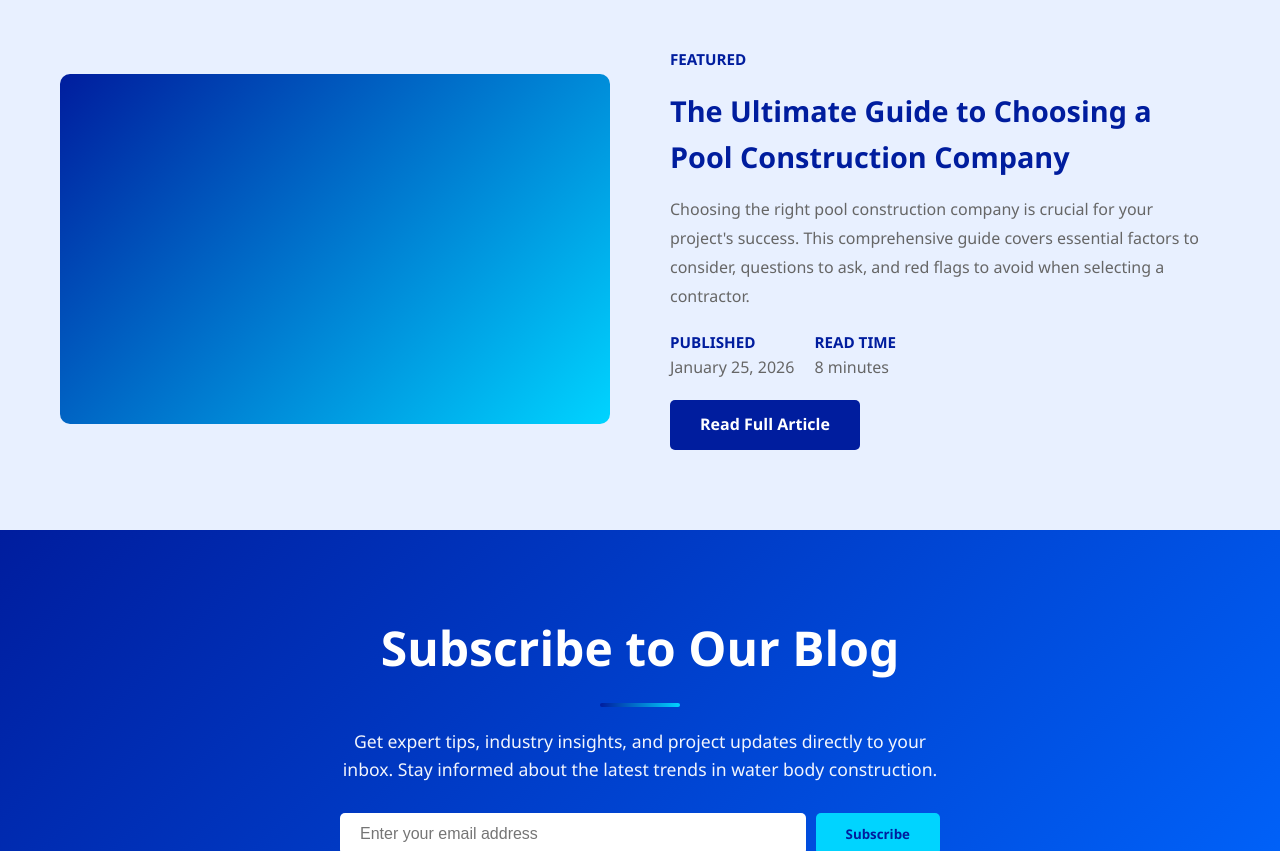
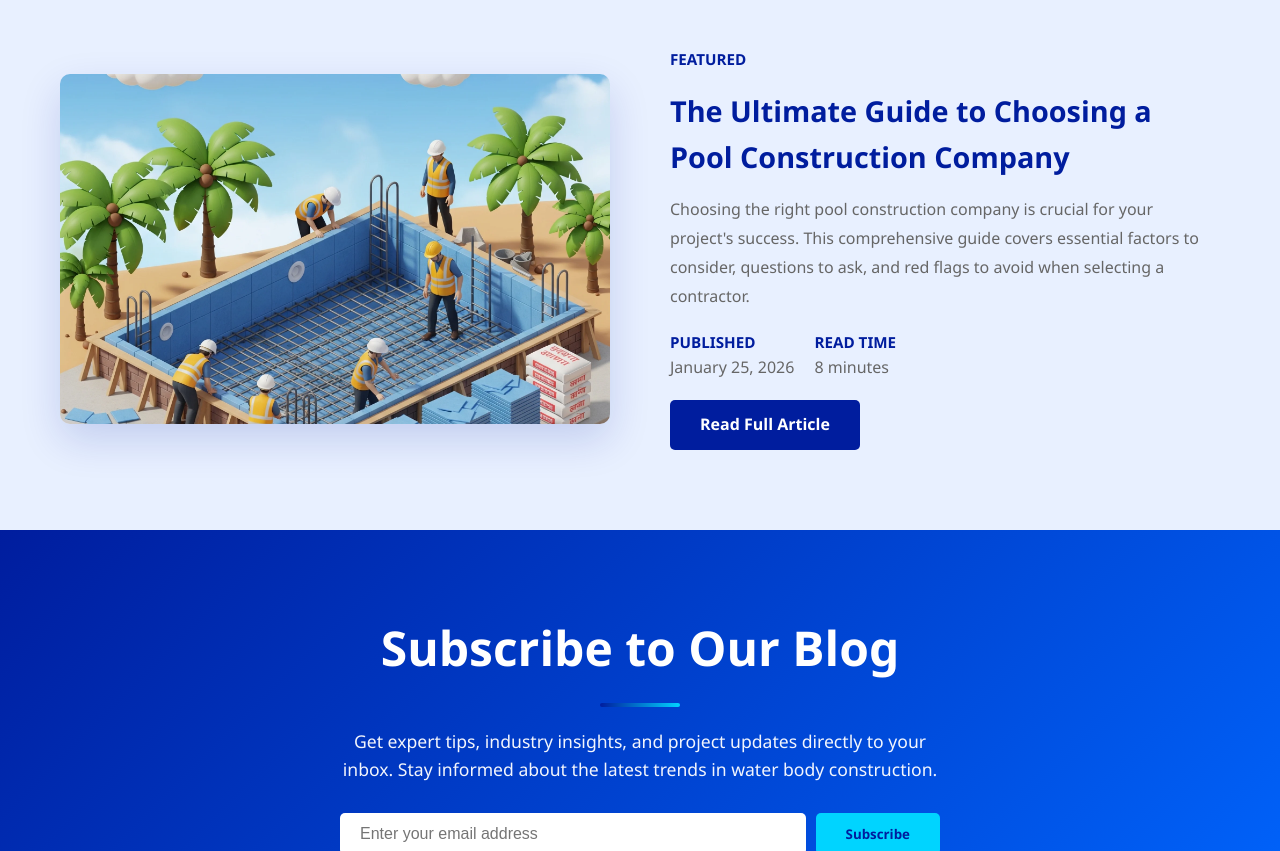
Before and after one commit to nk-aditya/San-Engineerings, a plain HTML site: page blog.html in a window 1280 px wide. Shown: the part 1949-2800 px from the top of the page. Drawn offline with Linux system fonts and the light colour scheme.

Commit message:
add image in blog page featured article section

```diff
--- a/blog.html
+++ b/blog.html
@@ -151,7 +151,9 @@
         <div class="container">
             <h2>Featured Article</h2>
             <div style="display: grid; grid-template-columns: 1fr 1fr; gap: 60px; align-items: center; margin-top: 50px;">
-                <div style="background: linear-gradient(135deg, var(--primary-blue), var(--accent-cyan)); height: 350px; border-radius: 10px; display: flex; align-items: center; justify-content: center; font-size: 5rem;"></div>
+                <div style="height: 350px; border-radius: 10px; overflow: hidden; box-shadow: 0 16px 40px rgba(0, 29, 158, 0.16);">
+                    <img src="assets/Blog_Page_Image.webp" alt="Featured article on choosing the right pool construction company" style="width: 100%; height: 100%; object-fit: cover; display: block;">
+                </div>
                 <div>
                     <span style="color: var(--primary-blue); font-weight: 600; font-size: 0.95rem;">FEATURED</span>
                     <h3 style="font-size: 1.8rem; color: var(--primary-blue); margin: 15px 0;">The Ultimate Guide to Choosing a Pool Construction Company</h3>
```
Also changed, not shown: assets/Blog_Page_Image.webp (added).
